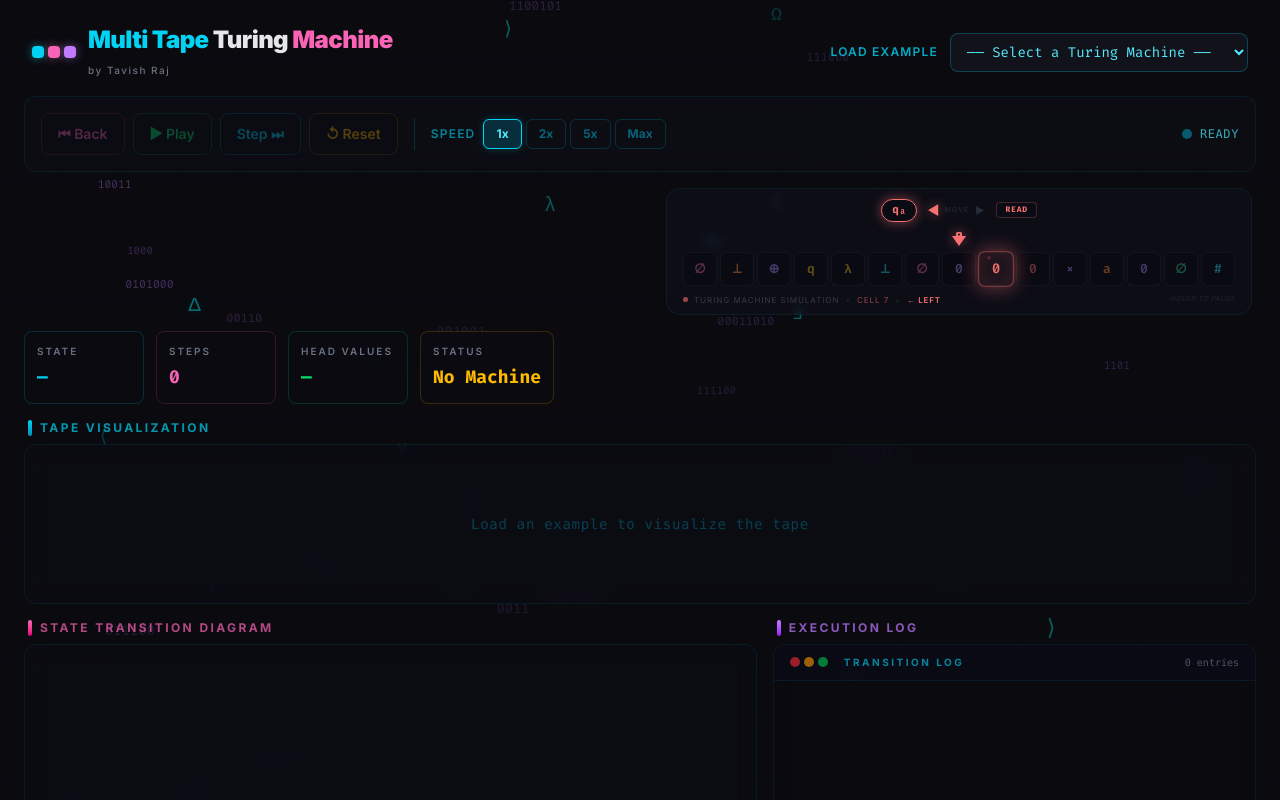
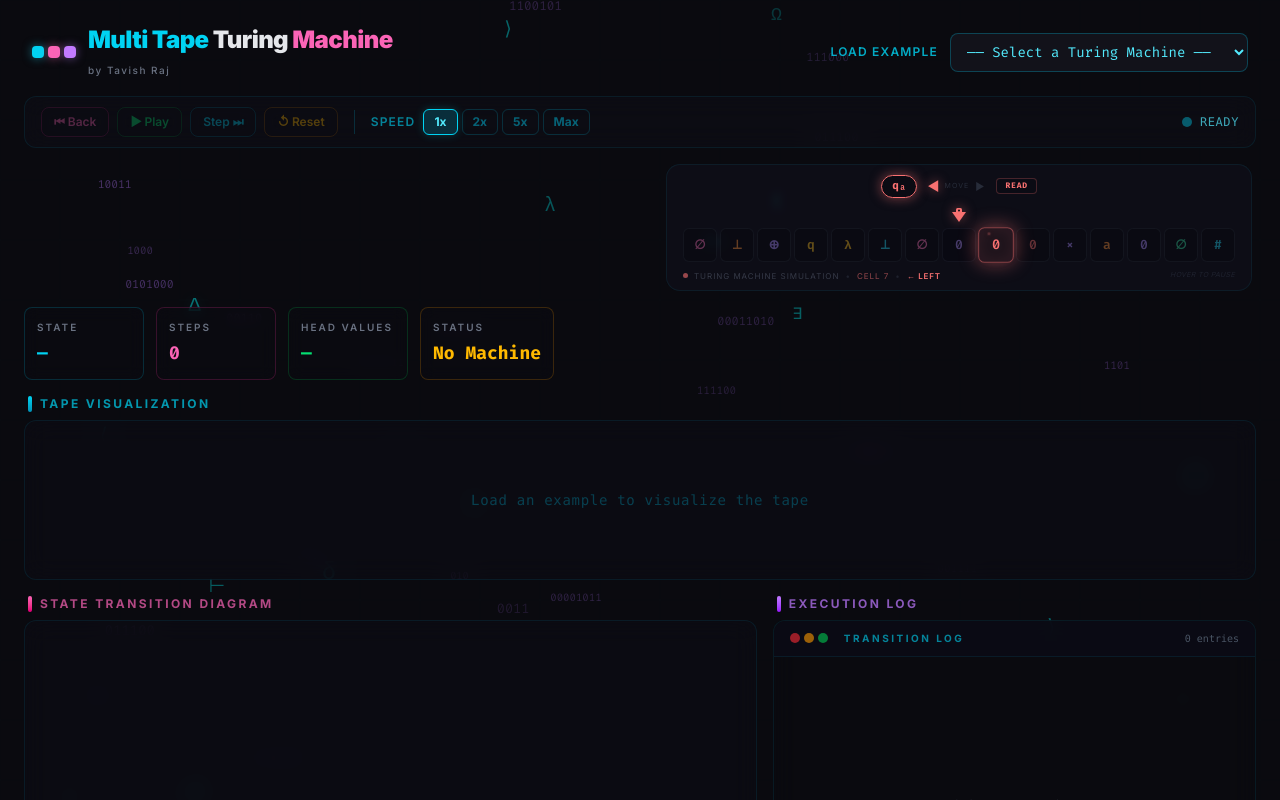
Before and after one commit to tavishraj/Multi-Tape-TM-Visualizer, a React (Vite) app: page / in a window 1280 px wide. Shown: the top 800 px of the page. Built offline with nearby package versions, Linux system fonts and the light colour scheme.

Commit message:
style: compact control bar - reduced padding and button sizes

```diff
--- a/src/components/ControlCenter.tsx
+++ b/src/components/ControlCenter.tsx
@@ -44,7 +44,7 @@ function ControlButton({
       onClick={onClick}
       disabled={disabled}
       title={title}
-      className={`px-4 py-2.5 rounded-lg border font-semibold text-sm transition-all duration-200
+      className={`px-3 py-1.5 rounded-lg border font-semibold text-xs transition-all duration-200
                   disabled:opacity-30 disabled:cursor-not-allowed disabled:hover:bg-transparent disabled:hover:shadow-none
                   ${colors[accent]} bg-transparent backdrop-blur-sm`}
       style={{ fontFamily: '"Inter", sans-serif' }}
@@ -69,7 +69,7 @@ export default function ControlCenter({
   const isDone = simStatus === 'done';
 
   return (
-    <div className="flex flex-wrap items-center gap-3 p-4 rounded-xl bg-[#0d0d15]/80 border border-cyan-500/10 backdrop-blur-md">
+    <div className="flex flex-wrap items-center gap-3 px-4 py-2.5 rounded-xl bg-[#0d0d15]/80 border border-cyan-500/10 backdrop-blur-md">
       {/* Transport Controls */}
       <div className="flex items-center gap-2">
         <ControlButton
@@ -116,7 +116,7 @@ export default function ControlCenter({
       </div>
 
       {/* Divider */}
-      <div className="w-px h-8 bg-cyan-500/20 mx-1" />
+      <div className="w-px h-6 bg-cyan-500/20 mx-1" />
 
       {/* Speed Selector */}
       <div className="flex items-center gap-2">
@@ -128,7 +128,7 @@ export default function ControlCenter({
             <button
               key={opt.value}
               onClick={() => setSpeed(opt.value)}
-              className={`px-3 py-1.5 rounded-md text-xs font-bold transition-all duration-200 border
+              className={`px-2.5 py-1 rounded-md text-xs font-bold transition-all duration-200 border
                 ${
                   speed === opt.value
                     ? 'bg-cyan-500/20 border-cyan-400 text-cyan-300 shadow-[0_0_10px_rgba(0,255,255,0.2)]'
```
